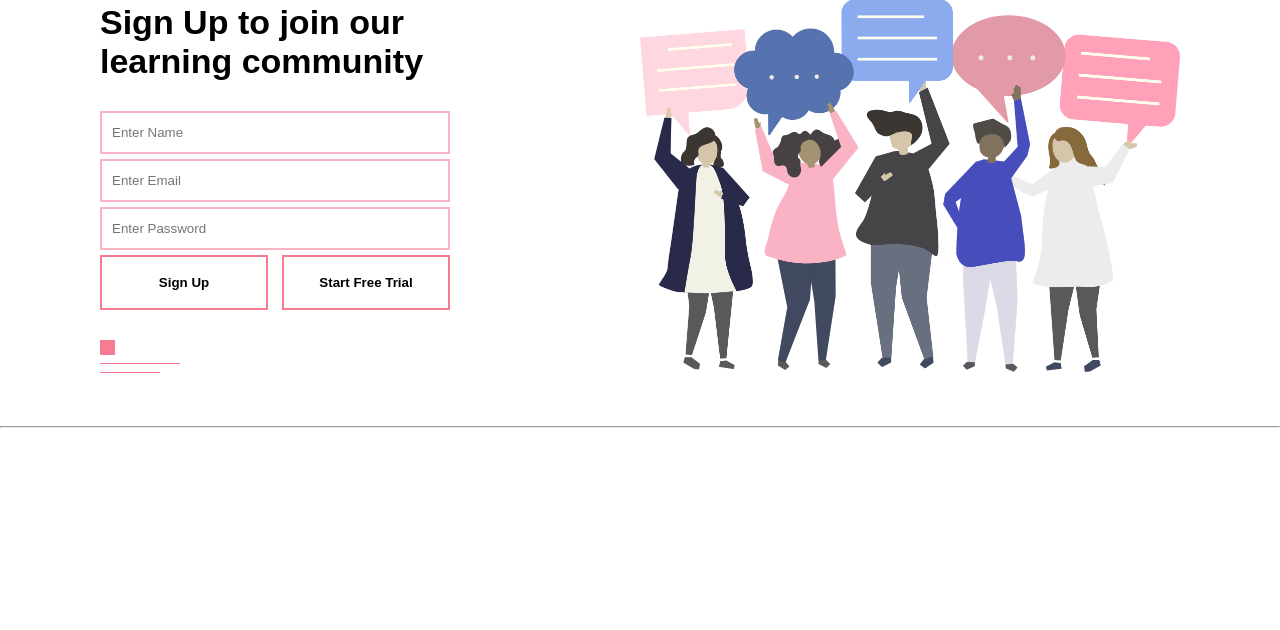
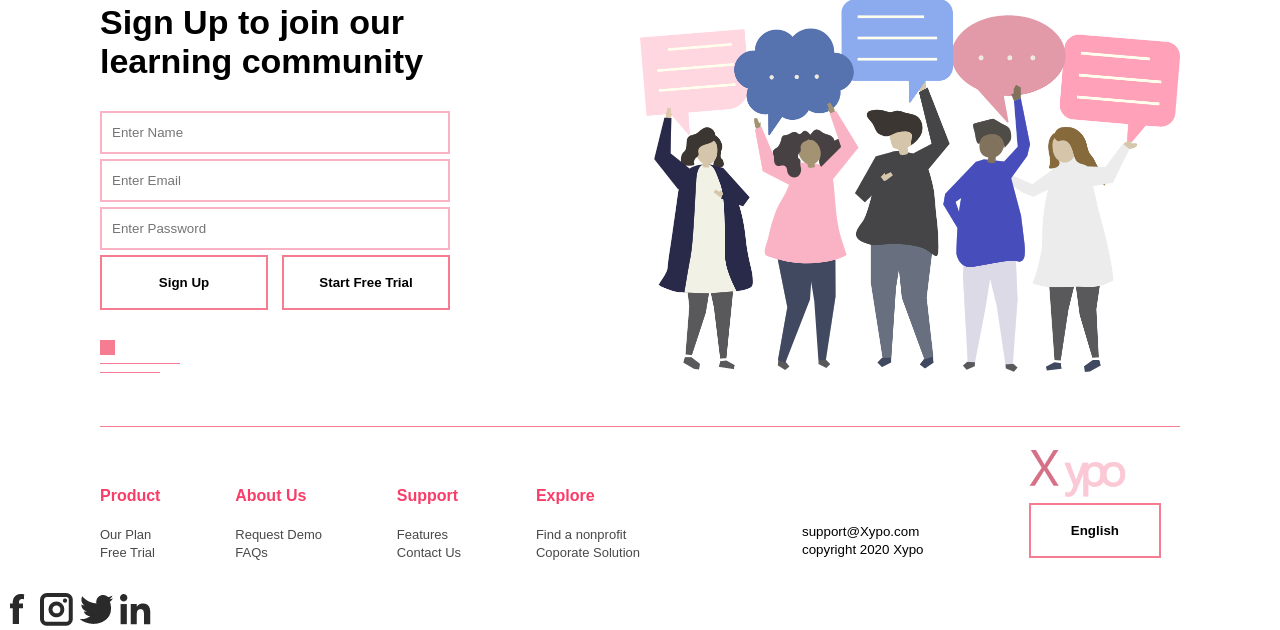
Before and after one commit to Glightman/Blake_Leading, a Python web app: template templates/index.html in a window 1280 px wide. Shown: the part 3246-3876 px from the top of the page. Before the commit the page ends 3674 px from the top, so only its background shows below. Run offline with Jinja, Linux system fonts and the light colour scheme; the template is opened without the code that fills it, so the values that code supplies are empty.

Commit message:
puting social icon links

```diff
--- a/static/pages/style.css
+++ b/static/pages/style.css
@@ -241,3 +241,51 @@
 #footer{
     padding: 50px 0 30px;
 }
+hr{
+    width: 100%;
+    border: 0;
+    border-top: 1px solid #f67c92;
+}
+.footer-row{
+    display: flex;
+    align-items: center;
+    justify-content: space-between;
+    flex-wrap: wrap;
+}
+.footer-left-col{
+    flex-basis: 50%;
+    margin-top: 60px;
+}
+.footer-right-col{
+    flex-basis: 35%;
+}
+.footer-links{
+    display: flex;
+    justify-content: space-between;
+    flex-wrap: wrap;
+}
+.link-title h4{
+    color: #f93c68;
+    margin-bottom: 20px;
+}
+.link-title small{
+    font-size: 13px;
+    color: rgb(74, 72, 72);
+}
+.footer-info{
+    display: flex;
+    align-items: flex-end;
+    justify-content: space-between;
+    flex-wrap: wrap;
+}
+.footer-logo img{
+    width: 100px;
+}
+..footer-logo button{
+    padding: 12px 38px;
+    margin-top:  20px;
+    font-size: 10px;
+}
+.copyright-text, .footer-logo{
+    flex-basis: 40%;
+}
--- a/templates/index.html
+++ b/templates/index.html
@@ -192,10 +192,55 @@
 
 <!-- FOOTER -->
     <section id="footer">
-        <div class="containe">
+        <div class="container footer-row">
             <hr>
+            <div class="footer-left-col">
+                <div class="footer-links">
+                    <div class="link-title">
+                        <h4>Product</h4>
+                        <small>Our Plan</small><br>
+                        <small>Free Trial</small>
+                    </div>
+                    <div class="link-title">
+                        <h4>About Us</h4>
+                        <small>Request Demo</small><br>
+                        <small>FAQs</small>
+                    </div>
+                    <div class="link-title">
+                        <h4>Support</h4>
+                        <small>Features</small><br>
+                        <small>Contact Us</small>
+                    </div>
+                    <div class="link-title">
+                        <h4>Explore</h4>
+                        <small>Find a nonprofit</small><br>
+                        <small>Coporate Solution</small>
+                    </div>
+                </div>
+            </div>
+            <div class="footer-right-col">
+                <div class="footer-info">
+                    <div class="copyright-text">
+                        <small>support@Xypo.com</small><br>
+                        <small>copyright 2020 Xypo</small>
+                    </div>
+                    <div class="footer-logo">
+                        <img src="../static/logo.png">
+                        <button class="common-btn">English</button>
+                    </div>
+                </div>
+            </div>
         </div>
     </section>
+
+
+<!-- SOCIAL ICONS -->
+    <div class="social-icons">
+        <img src="../static/facebook.png">
+        <img src="../static/instagram.png">
+        <img src="../static/twitter.png">
+        <img src="../static/linkedin.png">
+    </div>
 
     <script>
         var menuBtn = document.getElementById("menuBtn");
```
